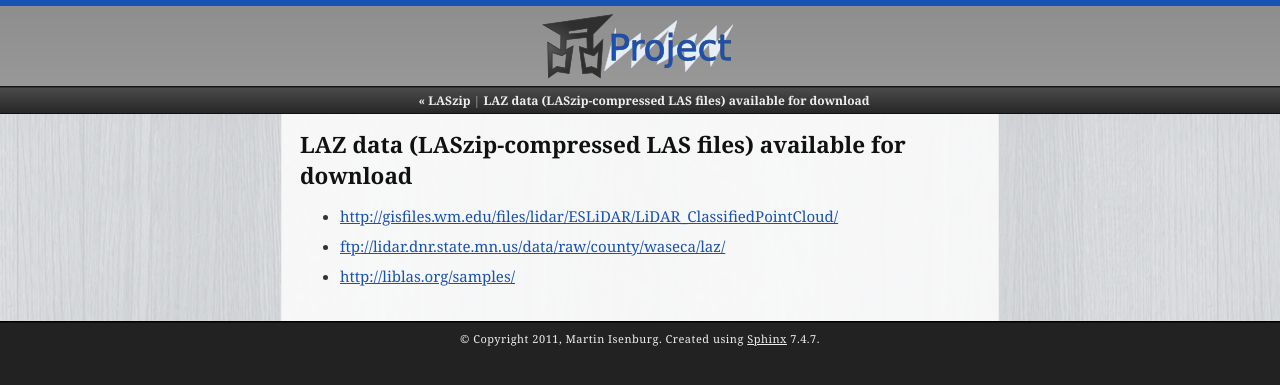
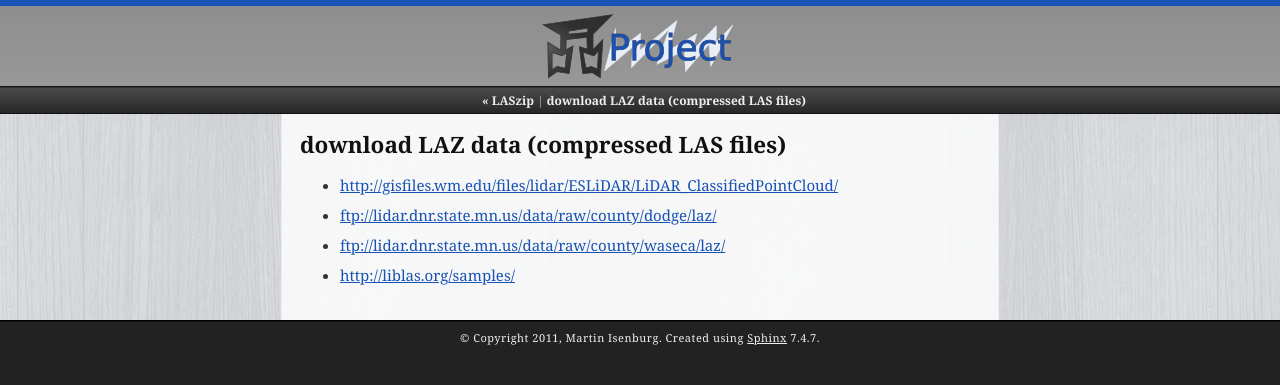
Before and after one commit to LASzip/LASzip, a Sphinx documentation site: the page built from docs/source/data.rst, in a window 1280 px wide. Shown: the top 385 px of the page. Built offline with Sphinx 7.4.7, drawn with Linux system fonts in a browser that asks for light colours.

Commit message:
another webpage

```diff
--- a/docs/source/data.rst
+++ b/docs/source/data.rst
@@ -1,10 +1,11 @@
 .. _data:
 
 ******************************************************************************
-LAZ data (LASzip-compressed LAS files) available for download
+download LAZ data (compressed LAS files)
 ******************************************************************************
 
 * http://gisfiles.wm.edu/files/lidar/ESLiDAR/LiDAR_ClassifiedPointCloud/
+* ftp://lidar.dnr.state.mn.us/data/raw/county/dodge/laz/
 * ftp://lidar.dnr.state.mn.us/data/raw/county/waseca/laz/
 * http://liblas.org/samples/
 
```
